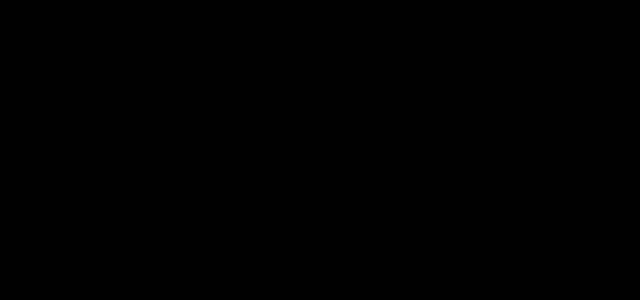
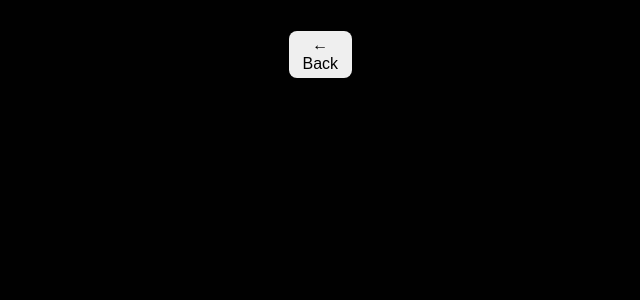
Before and after one commit to ScizorsBLBC/Not-911, a React (Vite) app: page /drugs-or-poisoning in a window 1280 px wide. Shown: the top 300 px of the page, without its empty margins (328-968 px from the left). Built offline with nearby package versions, Linux system fonts and the light colour scheme.

Commit message:
fixed links to pages that didn't work

```diff
--- a/src/App.jsx
+++ b/src/App.jsx
@@ -26,13 +26,13 @@ const App = (
             <Route exact path="/mental-health">
                 <MentalHealth/>
             </Route>
-            <Route exact path="homelessness">
+            <Route exact path="/homelessness">
                 <Homelessness/>
             </Route>
-            <Route exact path="legal-support">
+            <Route exact path="/legal-support">
                 <LegalSupport/>
             </Route>
-            <Route exact path="drugs-or-poisoning">
+            <Route exact path="/drugs-or-poisoning">
                 <DrugsOrPoisoning/>
             </Route>
         </div>
--- a/src/DrugsOrPoisoning.jsx
+++ b/src/DrugsOrPoisoning.jsx
@@ -4,9 +4,9 @@ import { Link } from "react-router-dom";
 const DrugsOrPoisoning = () => {
     return (
         <div className="Category background-profile text-profile">
-            <button>
+            <button className="back-button">
                 <Link to="/">
-                    Back
+                    ← Back
                 </Link>
             </button>
 
--- a/src/Homelessness.jsx
+++ b/src/Homelessness.jsx
@@ -4,9 +4,9 @@ import { Link } from "react-router-dom";
 const Homelessness = () => {
     return (
         <div className="Category background-profile text-profile">
-            <button>
+            <button className="back-button">
                 <Link to="/">
-                    Back
+                    ← Back
                 </Link>
             </button>
 
--- a/src/LegalSupport.jsx
+++ b/src/LegalSupport.jsx
@@ -4,9 +4,9 @@ import { Link } from "react-router-dom";
 const LegalSupport = () => {
     return (
         <div className="Category background-profile text-profile">
-            <button>
+            <button className="back-button">
                 <Link to="/">
-                    Back
+                    ← Back
                 </Link>
             </button>
 
--- a/src/MentalHealth.jsx
+++ b/src/MentalHealth.jsx
@@ -4,9 +4,9 @@ import { Link } from "react-router-dom";
 const MentalHealth = () => {
     return (
         <div className="Category background-profile text-profile">
-            <button>
+            <button className="back-button">
                 <Link to="/">
-                    Back
+                    ← Back
                 </Link>
             </button>
 
--- a/src/Violence.jsx
+++ b/src/Violence.jsx
@@ -4,9 +4,9 @@ import { Link } from "react-router-dom";
 const Violence = () => {
     return (
         <div className="Category background-profile text-profile">
-            <button>
+            <button className="back-button">
                 <Link to="/">
-                    Back
+                    ← Back
                 </Link>
             </button>
 
--- a/src/styled.css
+++ b/src/styled.css
@@ -70,6 +70,13 @@ a {
     min-width: 50%;
   }
 
+  .back-button {
+    border: none;
+    padding: 5px;
+    border-radius: 8px;
+
+  }
+
 .call911__section {
     background-color: #9d2323;
     border-radius: 8px;
```
